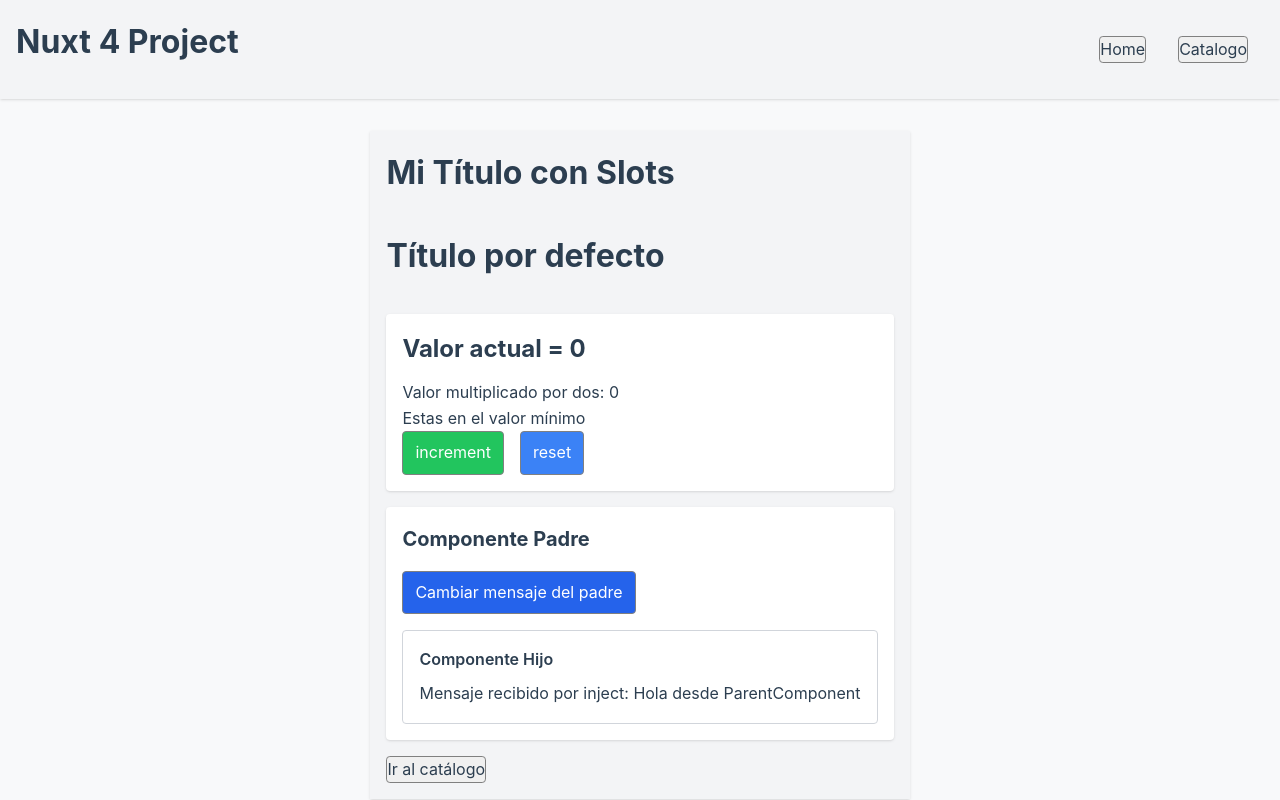
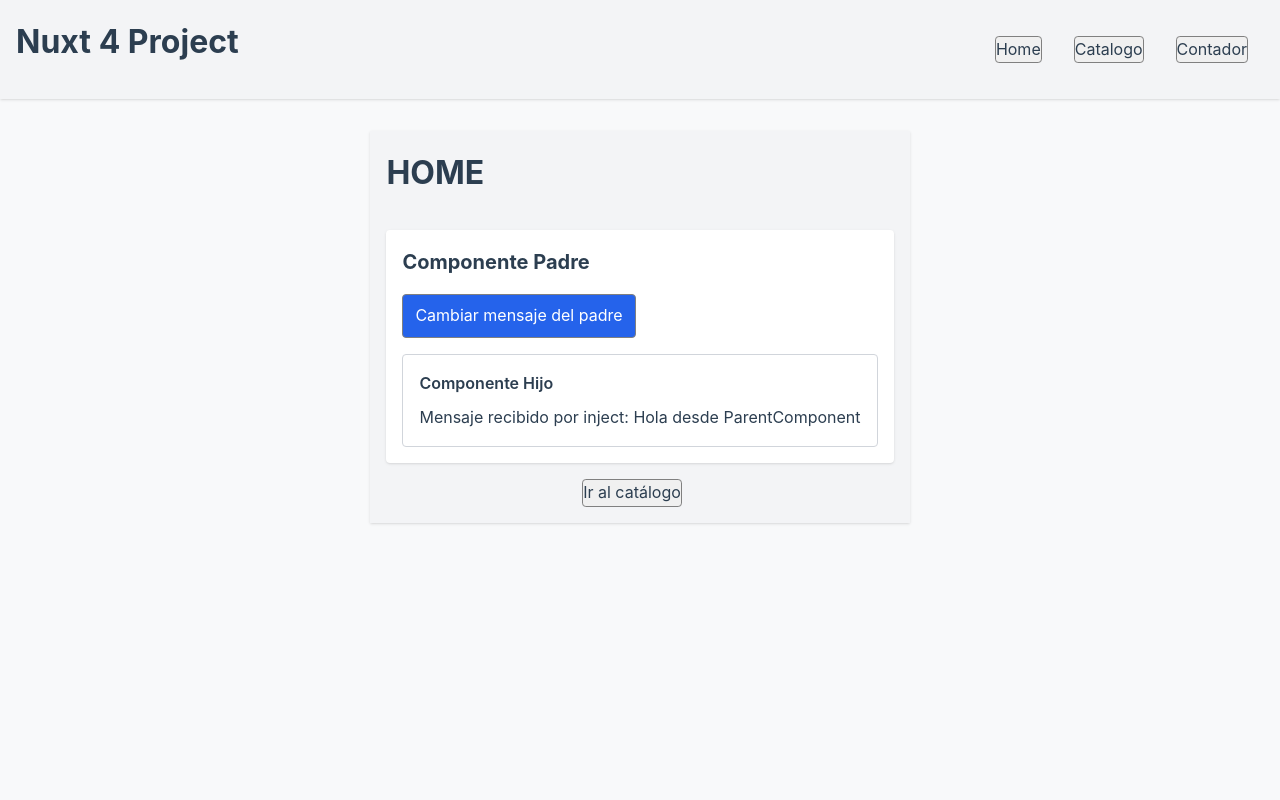
Before and after one commit to RubenMMPS/formacion, a Nuxt app in the folder VUE/nuxt-vue-exercises/: page /home in a window 1280 px wide. Built offline with nearby package versions, Linux system fonts and the light colour scheme.

Commit message:
refactor(VUE) add the counter to a separate page

```diff
--- a/VUE/nuxt-vue-exercises/components/TheCounter.vue
+++ b/VUE/nuxt-vue-exercises/components/TheCounter.vue
@@ -39,7 +39,11 @@ watch(counter, () => {
       increment
     </button>
 
-    <button v-on:click="reset" class="bg-blue-500 text-white px-3 py-2 rounded">
+    <button
+      v-if="counter !== 0"
+      v-on:click="reset"
+      class="bg-blue-500 text-white px-3 py-2 rounded"
+    >
       reset
     </button>
   </div>
--- a/VUE/nuxt-vue-exercises/layouts/default.vue
+++ b/VUE/nuxt-vue-exercises/layouts/default.vue
@@ -1,10 +1,11 @@
 <template>
   <div>
     <header class="flex items-center gap-4 p-4 bg-gray-100 shadow">
-      <h1>Nuxt 4 Project</h1>
+      <NuxtLink to="/home"><h1>Nuxt 4 Project</h1></NuxtLink>
       <div class="ml-auto flex items-center gap-4">
         <NuxtLink to="/home"><button>Home</button></NuxtLink>
         <NuxtLink to="/catalogo"><button>Catalogo</button></NuxtLink>
+        <NuxtLink to="/counter"><button>Contador</button></NuxtLink>
       </div>
     </header>
     <slot />
--- /dev/null
+++ b/VUE/nuxt-vue-exercises/pages/counter.vue
@@ -0,0 +1,11 @@
+<script setup lang="ts">
+import TheCounter from "~/components/TheCounter.vue";
+</script>
+
+<template>
+  <div
+    class="grid w-fit mx-auto justify-center bg-gray-100 shadow p-4 gap-4 mt-8"
+  >
+    <TheCounter></TheCounter>
+  </div>
+</template>
--- a/VUE/nuxt-vue-exercises/pages/home.vue
+++ b/VUE/nuxt-vue-exercises/pages/home.vue
@@ -1,19 +1,16 @@
 <script setup lang="ts">
 import ParentComponent from "~/components/ParentComponent.vue";
-import TheCounter from "~/components/TheCounter.vue";
 </script>
 
 <template>
   <div
     class="grid w-fit mx-auto justify-center bg-gray-100 shadow p-4 gap-4 mt-8"
   >
-    <TheTitle title="Mi Título con Slots" />
-
-    <TheCounter></TheCounter>
+    <TheTitle title="HOME" />
 
     <ParentComponent />
 
-    <NuxtLink to="/catalogo">
+    <NuxtLink to="/catalogo" class="flex justify-center">
       <button>Ir al catálogo</button>
     </NuxtLink>
   </div>
```
